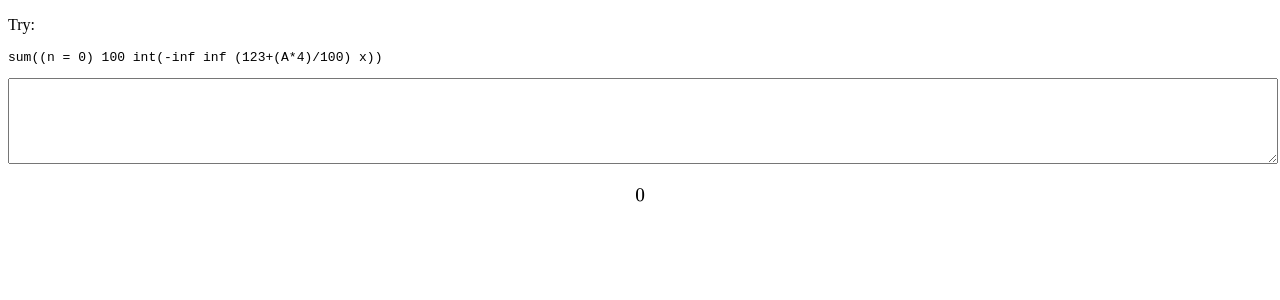
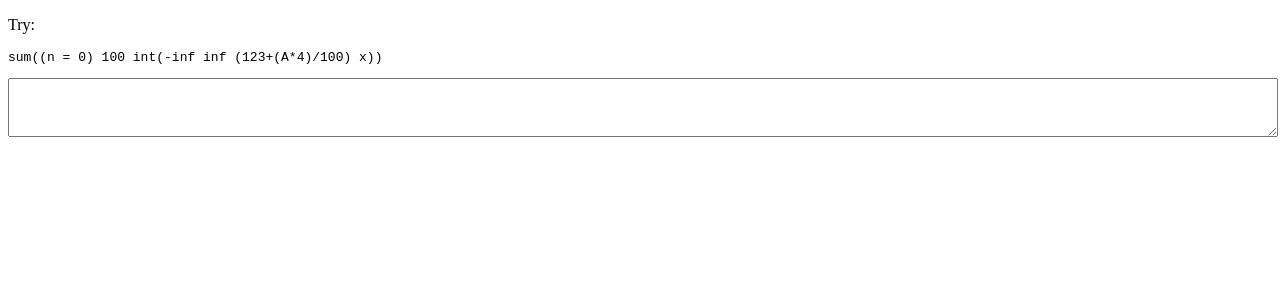
Before and after one commit to jonas-kell/math-manipulator, a Vue app: page / in a window 1280 px wide. Shown: the top 300 px of the page. Built offline with nearby package versions, Linux system fonts and the light colour scheme.

Commit message:
feat: replace demo

```diff
--- a/src/App.vue
+++ b/src/App.vue
@@ -1,33 +1,17 @@
 <script setup lang="ts">
     import EquationLine from "./components/EquationLine.vue";
-    import { operatorFromString } from "./functions/parser";
+    import InputToOperatorParser from "./components/InputToOperatorParser.vue";
     import { Operator } from "./functions/operator";
-    import { ref, computed } from "vue";
+    import { ref } from "vue";
 
-    const text = ref("");
-    const error = ref("");
-    const parsedOperator = computed((): Operator | null => {
-        error.value = "";
-
-        let res = null;
-
-        try {
-            res = operatorFromString(text.value);
-        } catch (err) {
-            console.error(err);
-            error.value = String(err);
-        }
-
-        return res;
-    });
+    const parsedOperator = ref(null as Operator | null);
 </script>
 
 <template>
     <p>Try:</p>
     <pre>sum((n = 0) 100 int(-inf inf (123+(A*4)/100) x))</pre>
-    <textarea name="test" id="test" v-model="text" style="width: 100%; min-height: 6em"></textarea>
-    <EquationLine v-if="parsedOperator" :operator="parsedOperator" />
-    {{ error }}
+    <InputToOperatorParser @parsed="(a: Operator) => {parsedOperator = a}" />
+    <EquationLine v-if="parsedOperator" :operator="(parsedOperator as Operator)" />
 </template>
 
 <style scoped></style>
--- a/src/components/EquationLine.vue
+++ b/src/components/EquationLine.vue
@@ -2,6 +2,7 @@
     import { computed, ref, watch } from "vue";
     import { Numerical, Operator } from "../functions/operator";
     import KatexRenderer from "./KatexRenderer.vue";
+    import InputToOperatorParser from "./InputToOperatorParser.vue";
 
     const props = defineProps<{
         operator: Operator;
@@ -13,8 +14,9 @@
         selection.value = id;
     };
 
+    const replaceWithOperator = ref(new Numerical(-2) as Operator);
     const replaceButtonAction = () => {
-        outputOperator.value = props.operator.copyWithReplaced(selection.value);
+        outputOperator.value = props.operator.copyWithReplaced(selection.value, replaceWithOperator.value as Operator);
     };
 
     const katexInput = computed(() => {
@@ -29,14 +31,6 @@
         selection.value = "";
     });
     const outputOperator = ref(null as null | Operator);
-    // typescript is unhappy getting the Operator directly from the ref above...
-    const computedRecursiveOperator = computed((): Operator => {
-        if (outputOperator.value == null) {
-            return new Numerical(-1);
-        } else {
-            return outputOperator.value as Operator;
-        }
-    });
 </script>
 
 <template>
@@ -44,7 +38,8 @@
 
     <template v-if="selection != ''">
         <button @click="replaceButtonAction">Replace</button>
+        <InputToOperatorParser @parsed="(a: Operator) => {replaceWithOperator = a}" />
     </template>
 
-    <EquationLine v-if="outputOperator != null" :operator="computedRecursiveOperator" />
+    <EquationLine v-if="outputOperator != null" :operator="(outputOperator as Operator)" />
 </template>
--- /dev/null
+++ b/src/components/InputToOperatorParser.vue
@@ -0,0 +1,28 @@
+<script setup lang="ts">
+    import { operatorFromString } from "./../functions/parser";
+    import { ref, watch } from "vue";
+
+    const emit = defineEmits(["parsed"]);
+
+    const text = ref("");
+    const error = ref("");
+    watch(text, () => {
+        error.value = "";
+
+        let res = null;
+
+        try {
+            res = operatorFromString(text.value);
+        } catch (err) {
+            console.error(err);
+            error.value = String(err);
+        }
+
+        emit("parsed", res);
+    });
+</script>
+
+<template>
+    <textarea v-model="text" style="width: 100%; min-height: 4em"></textarea>
+    {{ error }}
+</template>
--- a/src/functions/operator.ts
+++ b/src/functions/operator.ts
@@ -377,26 +377,25 @@ export abstract class Operator {
         return res;
     }
 
-    copyWithReplaced(uuid: string) {
+    copyWithReplaced(uuid: string, replacement: Operator) {
         let copy = this.serializeStructureRecursive();
-        copy = Operator.replaceRecursive(copy, uuid);
+        copy = Operator.replaceRecursive(copy, uuid, replacement.serializeStructureRecursive());
 
         return Operator.generateStructure(JSON.stringify(copy), false);
     }
 
-    private static replaceRecursive(structure: ExportOperatorContent, uuid: string): ExportOperatorContent {
+    private static replaceRecursive(
+        structure: ExportOperatorContent,
+        uuid: string,
+        replacement: ExportOperatorContent
+    ): ExportOperatorContent {
         if (structure.uuid == uuid) {
-            return {
-                children: [],
-                type: OperatorType.Pi,
-                uuid: uuidv4(),
-                value: "",
-            } as ExportOperatorContent;
+            return replacement;
         } else {
             let newChildren = [] as ExportOperatorContent[];
 
             structure.children.forEach((child) => {
-                newChildren.push(Operator.replaceRecursive(child, uuid));
+                newChildren.push(Operator.replaceRecursive(child, uuid, replacement));
             });
 
             structure.children = newChildren;
```
